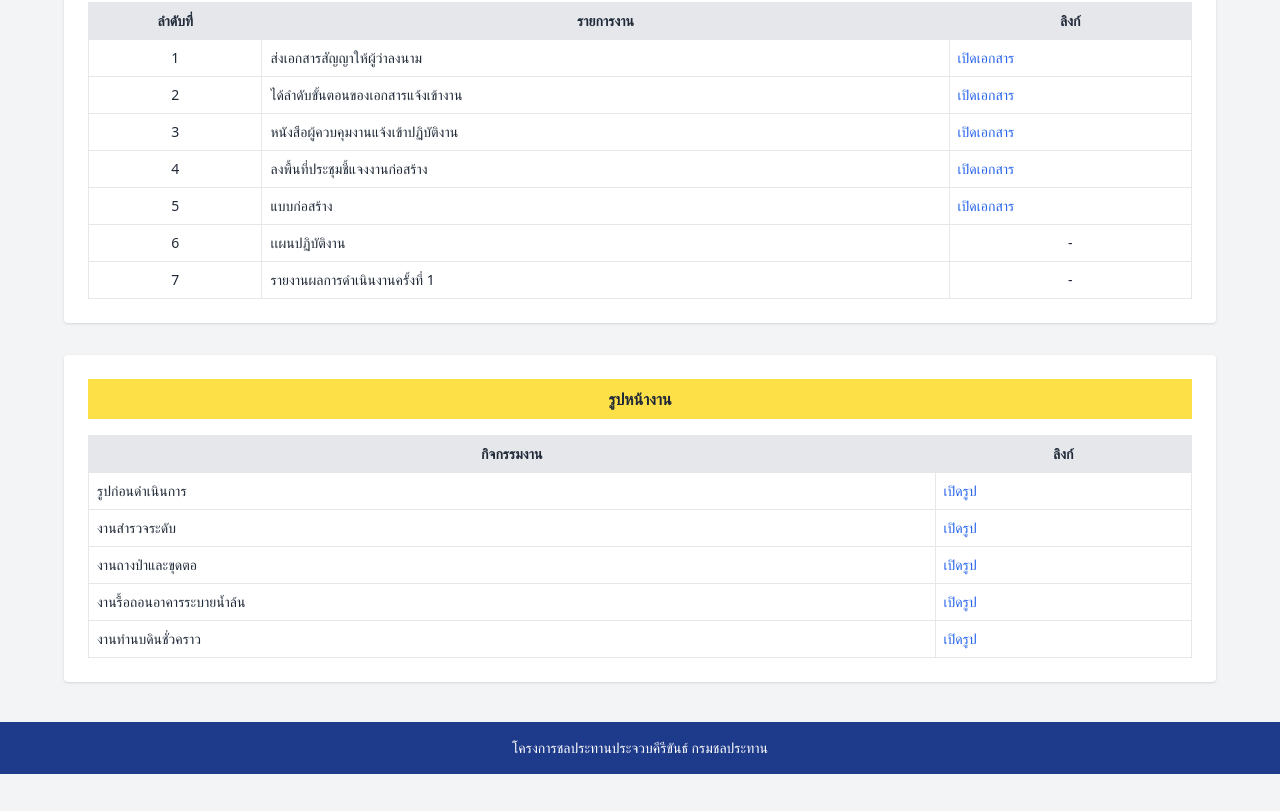
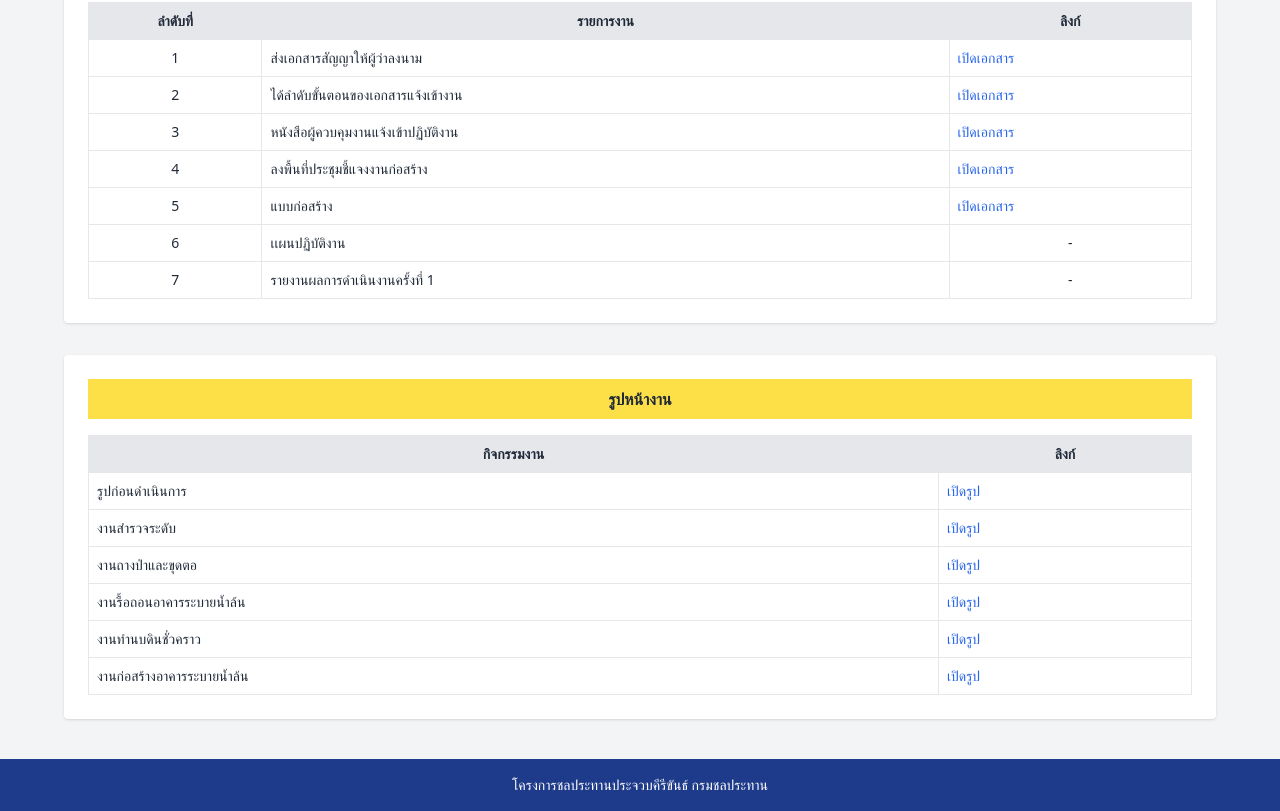
Before and after one commit to yotinth-dev/khaokanhok-water-project, a plain HTML site: page index.html in a window 1280 px wide. Shown: the part 394-1205 px from the top of the page. Before the commit the page ends 1168 px from the top, so only its background shows below. Drawn offline with nearby package versions, Linux system fonts and the light colour scheme.

Commit message:
Update index.html

```diff
--- a/index.html
+++ b/index.html
@@ -137,6 +137,13 @@
     </a>
   </td>
 </tr>
+      <td class="border p-2">งานก่อสร้างอาคารระบายน้ำล้น</td>
+  <td class="border p-2 text-blue-600">
+    <a https://drive.google.com/drive/folders/1ims_3Lbxj44OsQlIryzadayoQTln5Yg1?usp=drive_link" target="_blank">
+      เปิดรูป
+    </a>
+  </td>
+</tr>
     </tbody>
   </table>
 </section>
```
